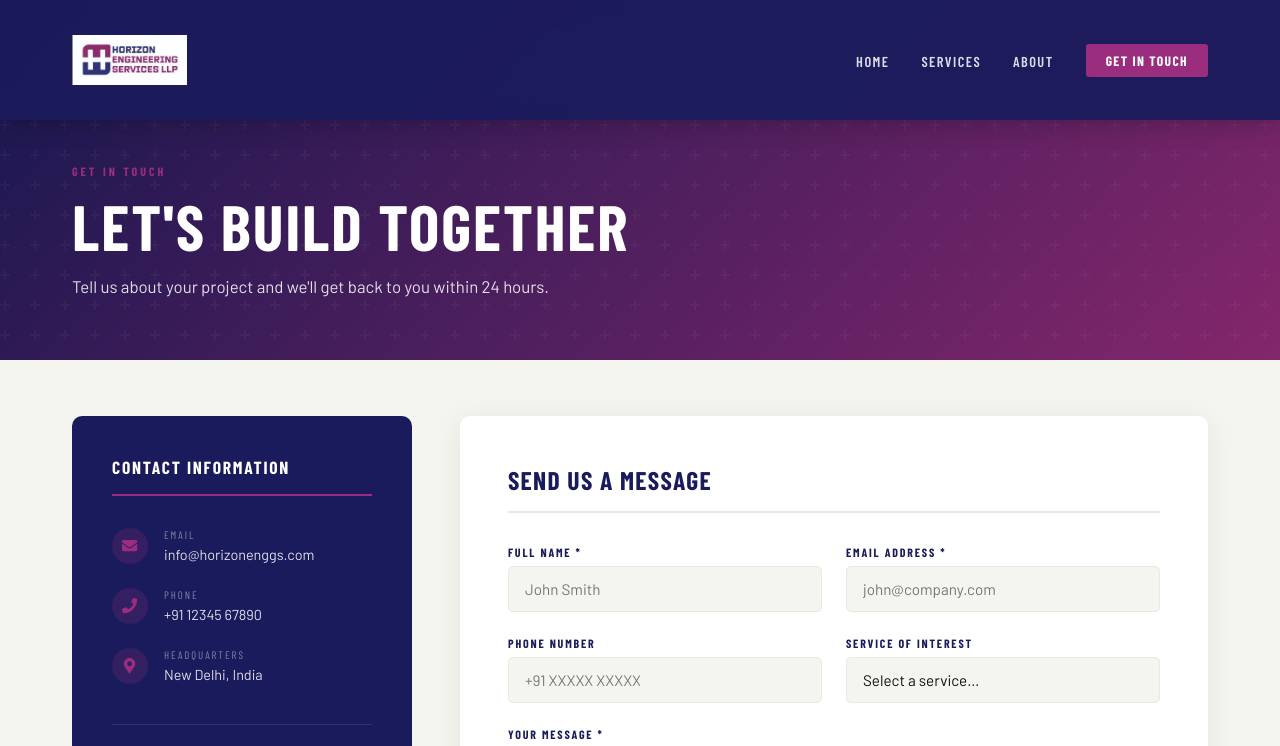
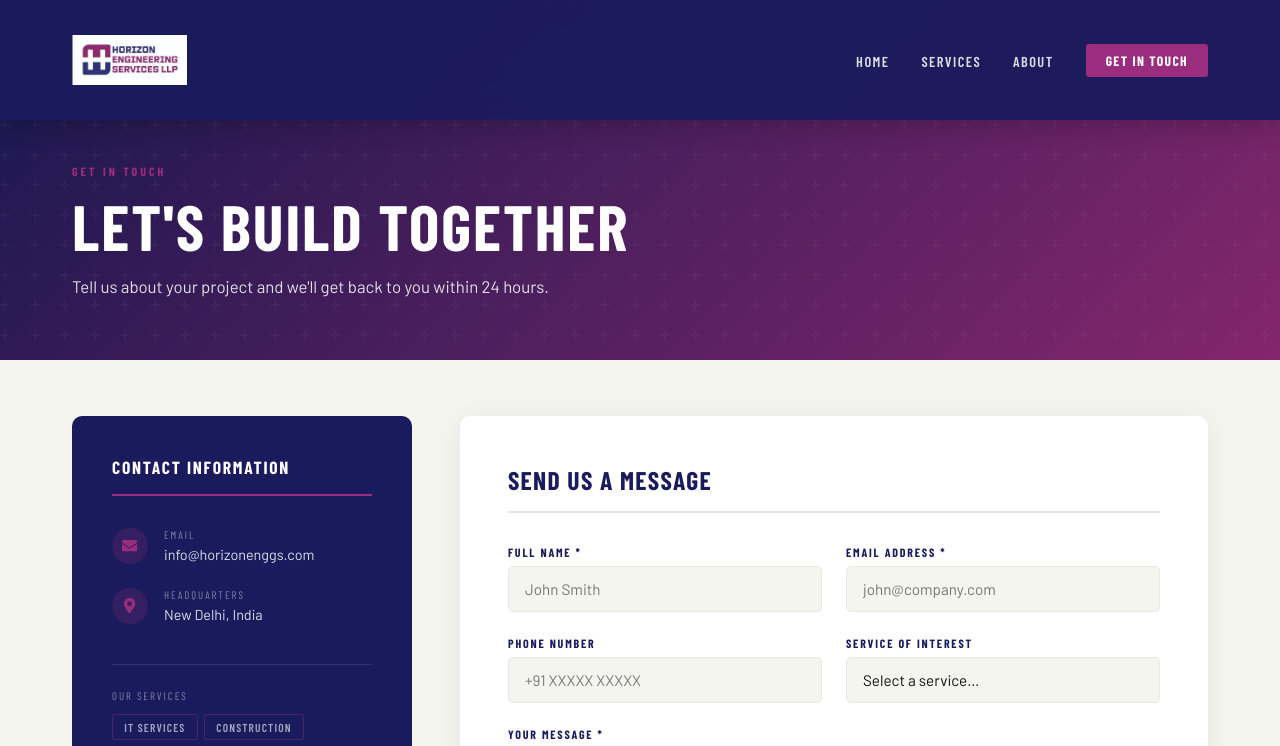
Before and after one commit to horizonengg/horizon-engineering-services, a React (Create React App) app: page /contact in a window 1280 px wide. Shown: the top 746 px of the page. Built offline with nearby package versions, Linux system fonts and the light colour scheme; the HTML template or start-up script is replaced by a standard one; a web font is replaced by a local one.

Commit message:
added html for google console

```diff
--- a/src/pages/Contact.js
+++ b/src/pages/Contact.js
@@ -83,7 +83,7 @@
                 </a>
               </div>
             </div>
-            <div className="contact-info__item">
+            {/* <div className="contact-info__item">
               <span className="contact-info__icon"><FaPhone /></span>
               <div>
                 <div className="contact-info__label">Phone</div>
@@ -91,7 +91,7 @@
                   +91 12345 67890
                 </a>
               </div>
-            </div>
+            </div> */}
             <div className="contact-info__item">
               <span className="contact-info__icon"><FaMapMarkerAlt /></span>
               <div>
```
